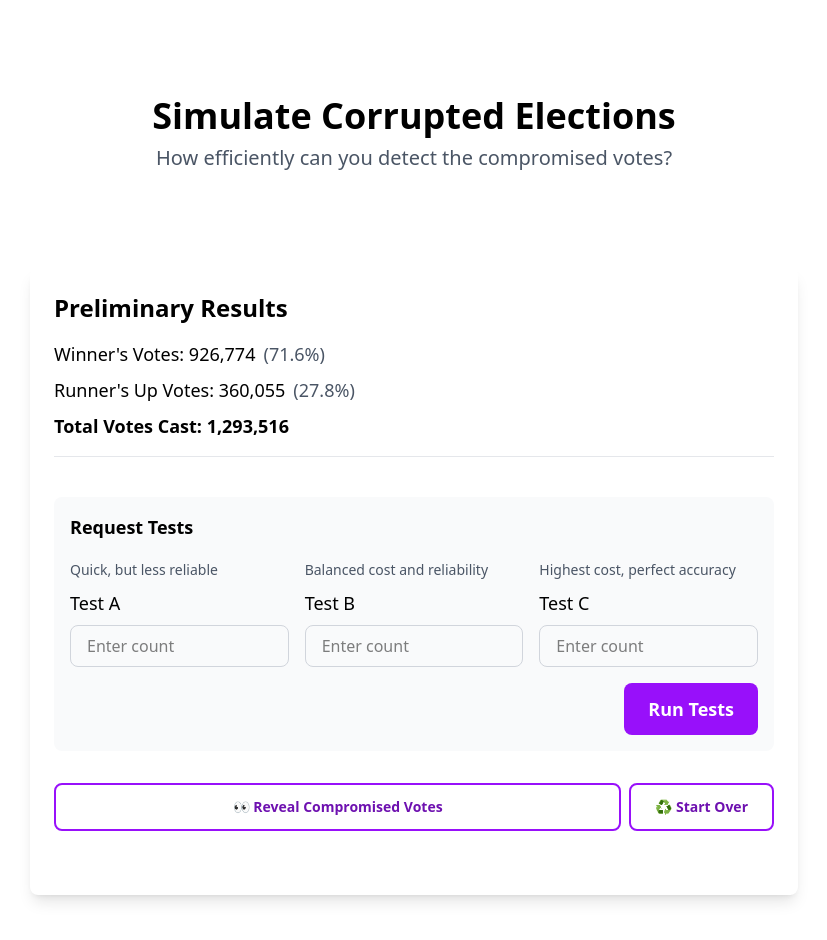
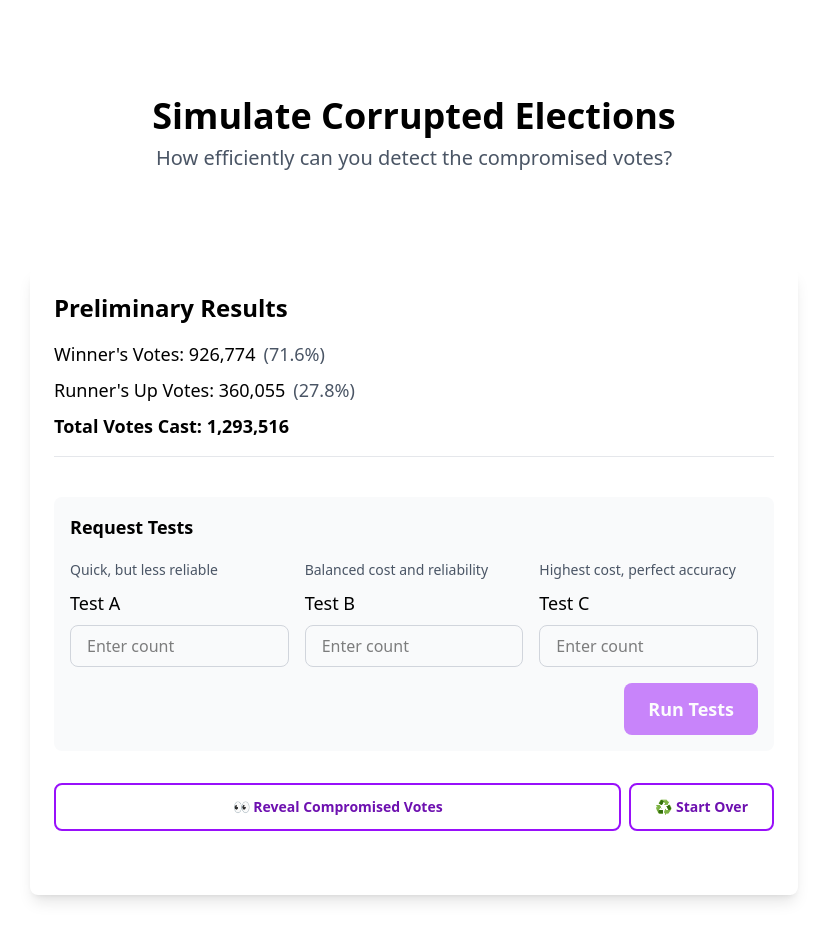
Before and after one commit to dsernst/simulate-corrupted-election, a Next.js app: page / in a window 1280 px wide. Shown: the top 940 px of the page, without its empty margins (226-1053 px from the left). Built offline with nearby package versions, Linux system fonts and the light colour scheme.

Commit message:
Disable 'Run Tests' when all empty

```diff
--- a/app/components/Button.tsx
+++ b/app/components/Button.tsx
@@ -4,6 +4,7 @@ interface ButtonProps {
   variant?: 'primary' | 'success' | 'outline'
   fullWidth?: boolean
   className?: string
+  disabled?: boolean
 }
 
 export function Button({
@@ -12,9 +13,10 @@ export function Button({
   variant = 'primary',
   fullWidth = false,
   className = '',
+  disabled = false,
 }: ButtonProps) {
   const baseClasses =
-    'px-6 py-3 rounded-lg transition-colors text-lg font-semibold cursor-pointer'
+    'px-6 py-3 rounded-lg transition-colors text-lg font-semibold'
   const variantClasses = {
     primary: 'bg-purple-600 hover:bg-purple-700 text-white',
     success: 'bg-green-600 hover:bg-green-700 text-white',
@@ -22,11 +24,15 @@ export function Button({
       'bg-white text-purple-800 border-2 border-purple-600 hover:bg-purple-50',
   }
   const widthClass = fullWidth ? 'w-full' : ''
+  const disabledClass = disabled
+    ? 'opacity-50 cursor-not-allowed'
+    : 'cursor-pointer'
 
   return (
     <button
       onClick={onClick}
-      className={`${baseClasses} ${variantClasses[variant]} ${widthClass} ${className}`}
+      className={`${baseClasses} ${variantClasses[variant]} ${widthClass} ${disabledClass} ${className}`}
+      disabled={disabled}
     >
       {children}
     </button>
--- a/app/components/RequestTests.tsx
+++ b/app/components/RequestTests.tsx
@@ -36,6 +36,14 @@ export function RequestTests({
   onTestResultsChange,
   onSubmit,
 }: RequestTestsProps) {
+  const hasValidTests = Object.values(testResults).some(
+    (value) => parseInt(value) > 0
+  )
+
+  const handleSubmit = () => {
+    if (hasValidTests) onSubmit()
+  }
+
   return (
     <div className="mt-6 p-4 bg-gray-50 rounded-lg">
       <h3 className="text-lg font-semibold mb-4">Request Tests</h3>
@@ -53,14 +61,18 @@ export function RequestTests({
                 onChange={(value) =>
                   onTestResultsChange({ ...testResults, [key]: value })
                 }
-                onEnterKey={onSubmit}
+                onEnterKey={handleSubmit}
                 placeholder="Enter count"
               />
             </div>
           ))}
         </div>
         <div className="flex justify-end">
-          <Button onClick={onSubmit} className="px-6">
+          <Button
+            onClick={handleSubmit}
+            className="px-6"
+            disabled={!hasValidTests}
+          >
             Run Tests
           </Button>
         </div>
```
